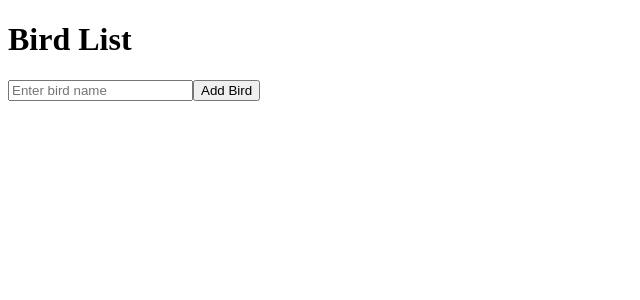
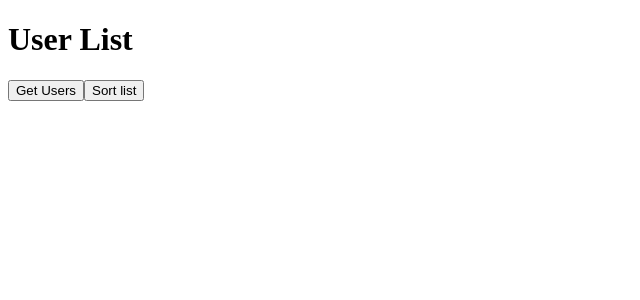
Before and after one commit to Arvind171219/react_mock, a React (Create React App) app: page / in a window 1280 px wide. Shown: the top 300 px of the page, without its empty margins (0-640 px from the left). Built offline with nearby package versions, Linux system fonts and the light colour scheme.

Commit message:
User - List

```diff
--- a/src/App.js
+++ b/src/App.js
@@ -1,12 +1,69 @@
-import React from 'react';
-import BirdList from './BirdList';
+import React,{useState} from "react";
 
+const APIURL = "https://jsonplaceholder.typicode.com/users";
 function App() {
+ const [userList, setUserList] = useState([]);
+ const [originalUserList, setOriginalUserList] = useState([]);
+ const [sortlevel, setSortlevel] = useState('');
+  const getUsers = async () => {
+    const response = await fetch(APIURL);
+    const data = await response.json();
+    // console.log(data, typeof data);
+    const users = [];
+    for(let i = 0; i < data.length; i++){
+      users.push(data[i]);
+    }
+    setUserList(users);
+    setOriginalUserList(users);
+    setSortlevel("1");
+    //write code here
+    //render the list of users
+  }
+  const sortList = () => {
+      //write code here
+      // sort the user list by name's length
+      // on first click list will sorted in assending order
+      if(sortlevel === '1'){
+        const userNameinAssending = userList.sort((a,b)=> a.name.length - b.name.length);
+        setUserList(userNameinAssending);
+        console.log(originalUserList);
+        setSortlevel('2');
+      }
+      // on second click list will be sorted in descending order
+      if(sortlevel === '2'){
+        const userNameinDescendingOrder = userList.sort((a,b)=> b.name.length - a.name.length);
+        setUserList(userNameinDescendingOrder);
+        console.log(originalUserList);
+        setSortlevel('3');
+      }
+      // on third click default list will be rendered
+      if(sortlevel === '3'){
+        console.log(originalUserList);
+        setUserList(originalUserList);
+        setSortlevel('1');
+      }
+      // on fourth click again start form step 1
+  }
+
   return (
-    <div className="App">
-      <BirdList />
-    </div>
-  );
+    <main>
+      <h1>User List</h1>
+      <div>
+        <button onClick={getUsers}>Get Users</button>
+        <button onClick={sortList}>Sort list </button>
+      </div>
+      <ul>
+        {/*render the list of the users */
+        sortlevel &&
+         userList.map((user) =>(
+           <li key = {user.id}>
+           {user.name}
+           </li>
+         ))
+        }
+      </ul>
+    </main>
+  )
 }
 
 export default App;
--- a/src/BirdList.js
+++ /dev/null
@@ -1,43 +0,0 @@
-import React, { useState } from 'react';
-
-function BirdList() {
-  const [birds, setBirds] = useState([]);
-  const [birdName, setBirdName] = useState('');
-
-  const addBird = () => {
-    if (birdName.trim() !== '') {
-      setBirds([...birds, { name: birdName, likes: 0 }]);
-      setBirdName('');
-    }
-  };
-
-  const likeBird = (index) => {
-    const updatedBirds = birds.map((bird, i) =>
-      i === index ? { ...bird, likes: bird.likes + 1 } : bird
-    );
-    setBirds(updatedBirds);
-  };
-
-  return (
-    <div>
-      <h1>Bird List</h1>
-      <input
-        type="text"
-        placeholder="Enter bird name"
-        value={birdName}
-        onChange={(e) => setBirdName(e.target.value)}
-      />
-      <button onClick={addBird}>Add Bird</button>
-      <ul>
-        {birds.map((bird, index) => (
-          <li key={index}>
-            {bird.name} - Likes: {bird.likes}
-            <button onClick={() => likeBird(index)}>Like</button>
-          </li>
-        ))}
-      </ul>
-    </div>
-  );
-}
-
-export default BirdList;
```
